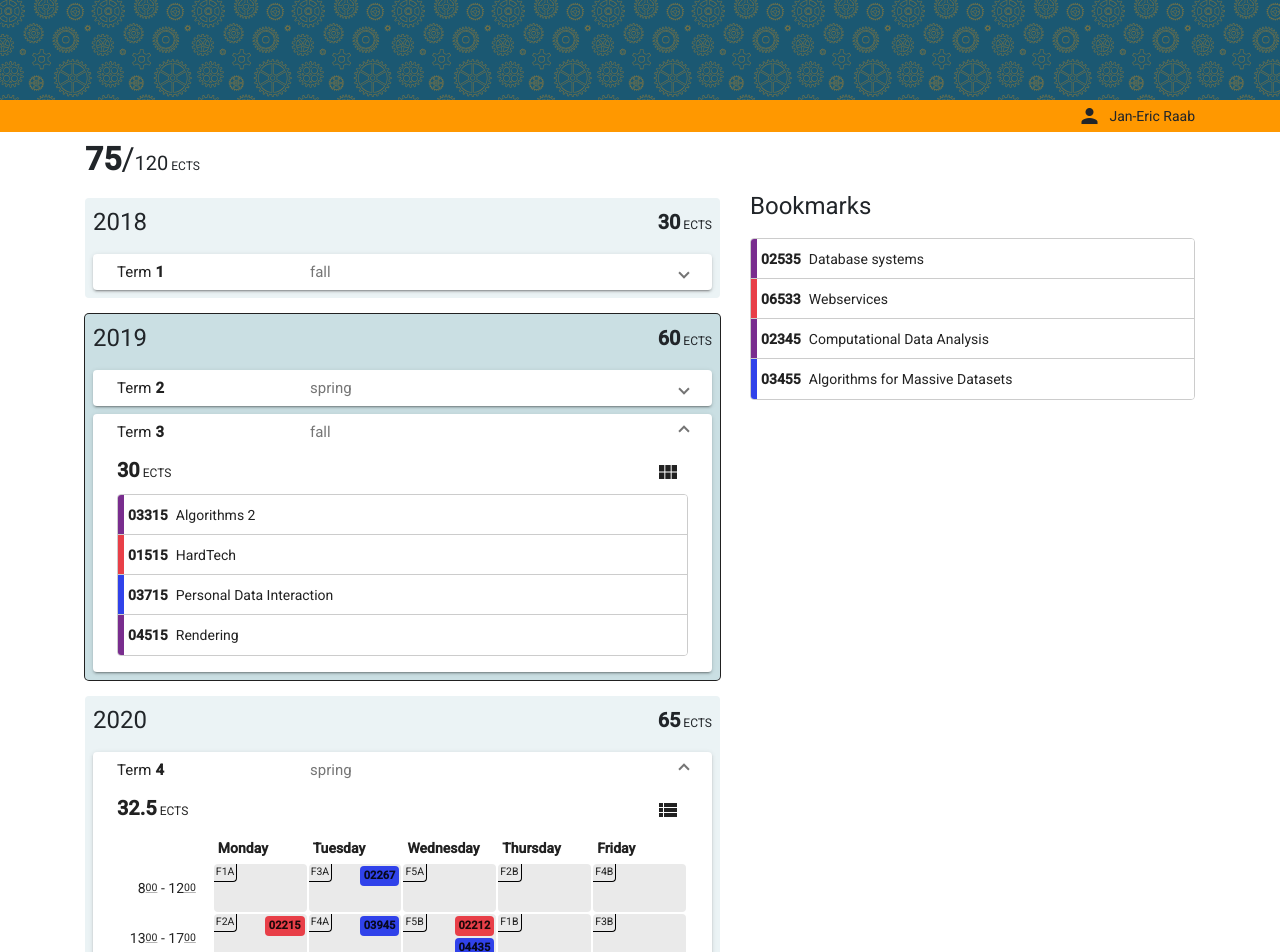
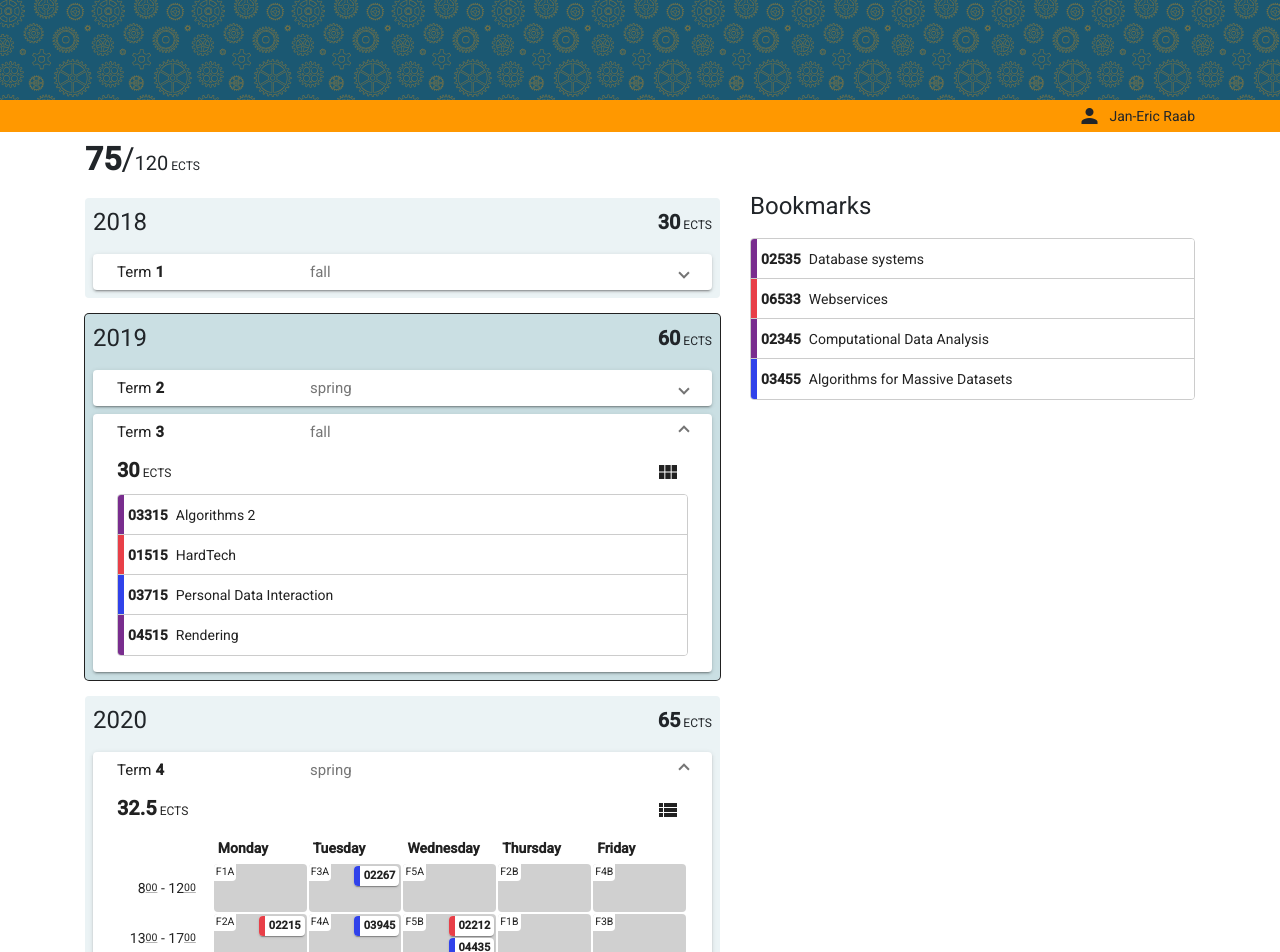
Before and after one commit to Sn0oze/studyPlanner, an Angular app in the folder study-planner-app/: page /planner in a window 1280 px wide. Shown: the top 952 px of the page. Built offline with nearby package versions, Linux system fonts and the light colour scheme.

Commit message:
added calendar and course badge styling

```diff
--- a/study-planner-app/src/app/planner/components/course-calendar-view/course-calendar-view.component.html
+++ b/study-planner-app/src/app/planner/components/course-calendar-view/course-calendar-view.component.html
@@ -19,8 +19,10 @@
           <div class="h-100 w-100 d-flex flex-column align-items-end">
             <span
               *ngFor="let course of courseMap.get(module)"
-              [style.background-color]="course.category | categoryColor"
-              class="course-badge">{{course.id}}</span>
+              class="course-badge mat-elevation-z1">
+              <span [style.background-color]="course.category | categoryColor" class="course-badge-marker"></span>
+              <span>{{course.id}}</span>
+            </span>
           </div>
         </div>
       </td>
--- a/study-planner-app/src/app/planner/components/course-calendar-view/course-calendar-view.component.scss
+++ b/study-planner-app/src/app/planner/components/course-calendar-view/course-calendar-view.component.scss
@@ -1,5 +1,5 @@
 $card-background-color: white;
-$cell-background-color: #eaeaea;
+$cell-background-color: #d0d0d0;
 $cell-border-color: $card-background-color;
 $cell-border-width: 2px;
 $cell-border-radius: 4px;
@@ -39,7 +39,7 @@ $grid-line-color: $card-background-color;
       padding: 0;
       border-radius: $cell-border-radius;
       &.valid-target{
-        background-color: #ffd89d;
+        background-color: #ff9800;
       }
     }
   }
@@ -47,8 +47,9 @@ $grid-line-color: $card-background-color;
 
 .module-marker{
   display: inline-block;
-  border-right: 1px solid rgba(0,0,0.87);
-  border-bottom: 1px solid rgba(0,0,0.87);
+  background-color: white;
+  // border-right: 1px solid rgba(0,0,0.87);
+  // border-bottom: 1px solid rgba(0,0,0.87);
   border-radius: $cell-border-radius 0 $cell-border-radius 0;
   font-size: 75%;
   min-width: 1.25rem;
@@ -58,14 +59,24 @@ $grid-line-color: $card-background-color;
 }
 
 .course-badge{
-  border-radius: 4px;
-  padding: 0 .25rem;
+  display: inline-flex;
+  align-items: center;
+  border-radius: $cell-border-radius;
+  background-color: $card-background-color;
+  padding: 0 .25rem 0 0;
   margin: .125rem;
   font-size: 80%;
-  background-color: #cccccc;
+  // background-color: #cccccc;
   &:not(:first-child) {
     margin-top: 0;
   }
   color: $header-font-color;
   font-weight: bold;
 }
+.course-badge-marker{
+  display: inline-block;
+  width: 6px;
+  border-radius: $cell-border-radius 0 0 $cell-border-radius;
+  height: 100%;
+  margin-right: .25rem;
+}
```
